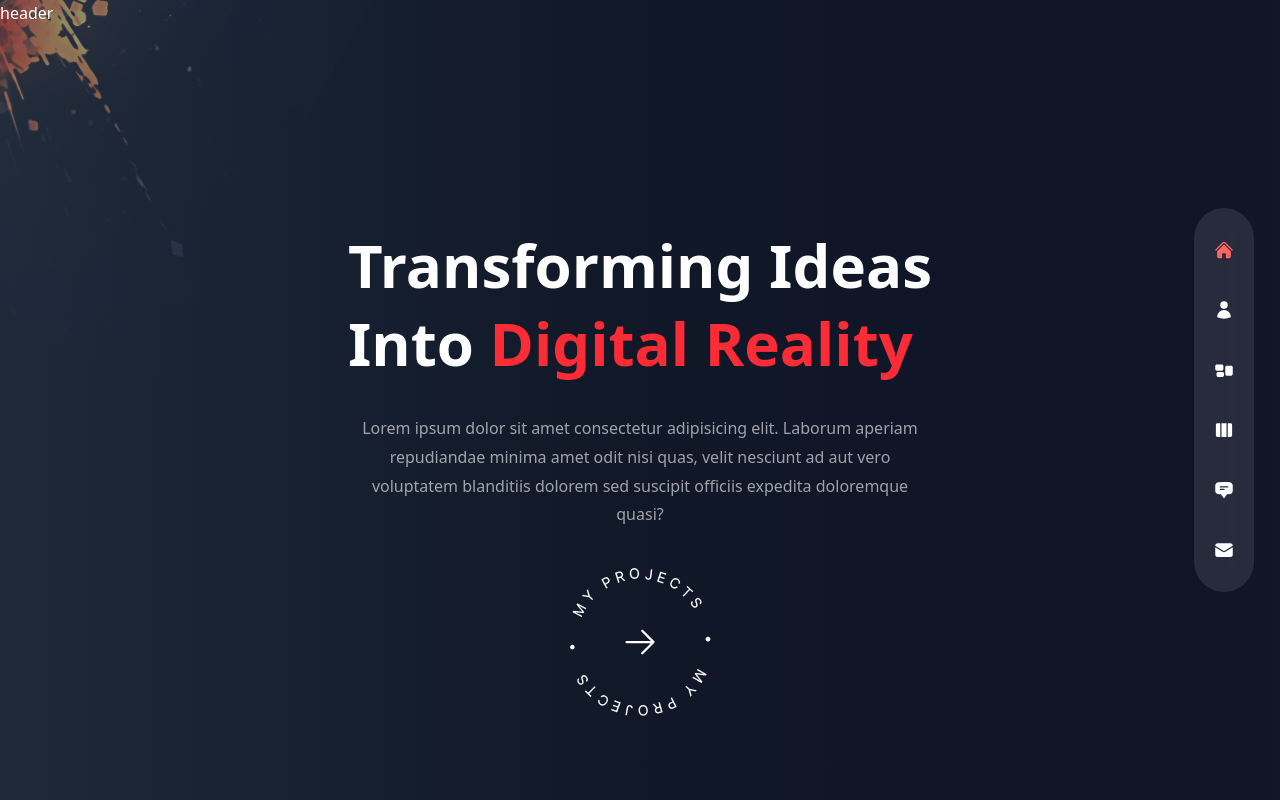
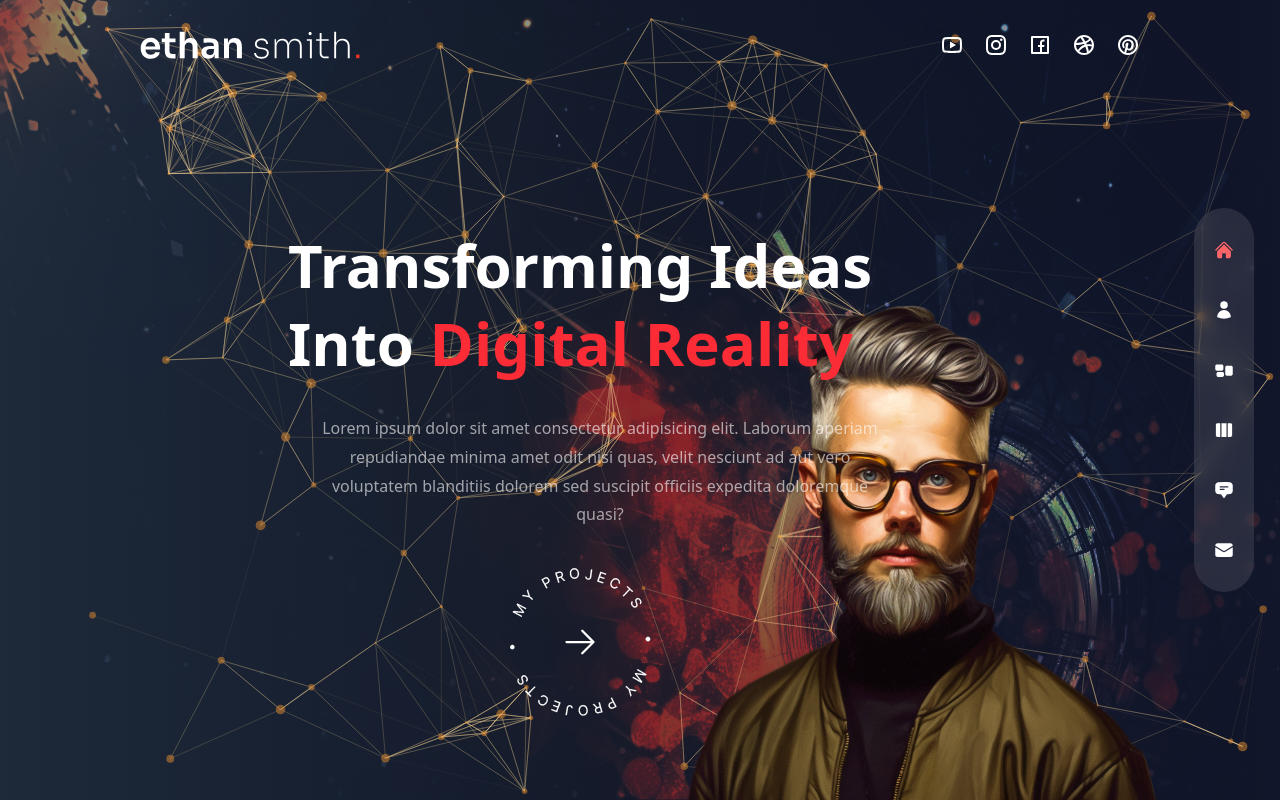
Before and after one commit to JuanferGG/nextJs-nestJs, a Next.js app in the folder multipage-portfolio/: page / in a window 1280 px wide. Built offline with nearby package versions, Linux system fonts and the light colour scheme.

Commit message:
home section complete

```diff
--- a/multipage-portfolio/src/components/Avatar.tsx
+++ b/multipage-portfolio/src/components/Avatar.tsx
@@ -1,9 +1,15 @@
-
-
-
+import Image from "next/image";
 
 export default function Avatar() {
   return (
-    <div>Avatar</div>
-  )
+    <div className="hidden xl:flex xl:max-w-none">
+      <Image
+        src={"/avatar.png"}
+        alt="avatar"
+        width={550}
+        height={580}
+        className="translate-z-0 w-full h-full "
+      />
+    </div>
+  );
 }
--- a/multipage-portfolio/src/components/Header.tsx
+++ b/multipage-portfolio/src/components/Header.tsx
@@ -1,10 +1,27 @@
+import Image from "next/image";
 
+import Link from "next/link";
 
+import Socials from "./Socials";
 
 export default function Header() {
   return (
-    <header className="absolute z-30 w-full ">
-      header
+    <header className="absolute z-30 w-full flex items-center px-[140px] xl:h-[90px]">
+      <div className="container mx-auto">
+        <div className="flex flex-col lg:flex-row justify-between items-center gap-y-6 py-8">
+          {/* Logo */}
+          <Link href={"/"}>
+            <Image
+              src={"/logo.svg"}
+              alt="logo"
+              width={220}
+              height={48}
+              priority={true}
+            />
+          </Link>
+          <Socials />
+        </div>
+      </div>
     </header>
-  )
+  );
 }
--- a/multipage-portfolio/src/components/ParticlesContainer.tsx
+++ b/multipage-portfolio/src/components/ParticlesContainer.tsx
@@ -1,9 +1,100 @@
-
-
-
+import { Particles } from "react-tsparticles";
+import { loadFull } from "tsparticles";
+import { useCallback } from "react";
+import { distance } from "framer-motion";
 
 export default function ParticlesContainer() {
+  const particlesInit = useCallback(async (engine) => {
+    await loadFull(engine);
+  }, []);
+
+  const particlesLoaded = useCallback(async () => {}, []);
+
   return (
-    <div>ParticlesContainer</div>
-  )
+    <Particles
+      className="w-full h-full absolute translate-z-0"
+      id="tsparticles"
+      init={particlesInit}
+      loaded={particlesLoaded}
+      options={{
+        fullScreen: { enable: true },
+        background: {
+          color: {
+            value: "",
+          },
+        },
+        fpsLimit: 120,
+        interactivity: {
+          events: {
+            onclick: {
+              enable: true,
+              mode: "push",
+            },
+            onHover: {
+              enable: true,
+              mode: "repulse",
+            },
+            resize: true,
+          },
+          modes: {
+            push: {
+              quantity: 5,
+              maxQuantity: 80,
+            },
+            repulse: {
+              distance: 100,
+              duration: 0.4,
+            },
+            attract: {
+                distance: 200,
+                duration: 0.4,
+                factor: 5
+              },
+          },
+        },
+        particles: {
+          color: {
+            value: "#e68e2e",
+          },
+          links: {
+            color: "#f5d393",
+            distance: 150,
+            enable: true,
+            opacity: 0.5,
+            width: 1,
+          },
+          collisions: {
+            enable: true,
+          },
+          move: {
+            direction: "none",
+            enable: true,
+            outModes: {
+              default: "bounce",
+            },
+            random: false,
+            speed: 1,
+            straight: false,
+          },
+          number: {
+            density: {
+              enable: true,
+              area: 500,
+            },
+            value: 80,
+          },
+          opacity: {
+            value: 0.5,
+          },
+          shape: {
+            type: "circle",
+          },
+          size: {
+            value: { min: 1, max: 5 },
+          },
+        },
+        detectRetina: true,
+      }}
+    />
+  );
 }
--- a/multipage-portfolio/src/components/ProjectsBtn.tsx
+++ b/multipage-portfolio/src/components/ProjectsBtn.tsx
@@ -6,7 +6,7 @@
 
 export default function ProjectsBtn() {
   return (
-    <div className="mx-auto xl:mx-0">
+    <div className="mx-auto xl:mx-0 z-20">
       <Link href={"/work"} className="group relative w-[185px] h-[185px] flex justify-center items-center ">
         <Image
           className="animate-spin [animation-duration:10s] w-full h-full max-w-[141px] max-h-[148px]"
--- /dev/null
+++ b/multipage-portfolio/src/components/Socials.tsx
@@ -0,0 +1,46 @@
+import Link from "next/link";
+
+import {
+  RiYoutubeLine,
+  RiInstagramLine,
+  RiFacebookBoxLine,
+  RiDribbbleLine,
+  RiPinterestLine,
+} from "react-icons/ri";
+
+export default function Socials() {
+  return (
+    <div className="flex items-center gap-x-5 text-2xl">
+      <Link
+        href={"#"}
+        className="hover:text-red-500 transition-all duration-200"
+      >
+        <RiYoutubeLine />
+      </Link>
+      <Link
+        href={"#"}
+        className="hover:text-red-500 transition-all duration-200"
+      >
+        <RiInstagramLine />
+      </Link>
+      <Link
+        href={"#"}
+        className="hover:text-red-500 transition-all duration-200"
+      >
+        <RiFacebookBoxLine />
+      </Link>
+      <Link
+        href={"#"}
+        className="hover:text-red-500 transition-all duration-200"
+      >
+        <RiDribbbleLine />
+      </Link>
+      <Link
+        href={"#"}
+        className="hover:text-red-500 transition-all duration-200"
+      >
+        <RiPinterestLine />
+      </Link>
+    </div>
+  );
+}
--- a/multipage-portfolio/src/components/Transition.tsx
+++ b/multipage-portfolio/src/components/Transition.tsx
@@ -23,7 +23,7 @@
   return (
     <>
       <motion.div
-        className="fixed top-0 bottom-0 right-full w-screen h-screen z-30 bg-[#2e2257]"
+        className="fixed top-0 bottom-0 right-full w-screen h-screen z-50 bg-[#2e2257]"
         variants={transitionVariant}
         initial="initial"
         animate="animate"
@@ -35,7 +35,7 @@
         }}
       ></motion.div>
       <motion.div
-        className="fixed top-0 bottom-0 right-full w-screen h-screen z-20 bg-[#3b2d71]"
+        className="fixed top-0 bottom-0 right-full w-screen h-screen z-50 bg-[#3b2d71]"
         variants={transitionVariant}
         initial="initial"
         animate="animate"
@@ -47,7 +47,7 @@
         }}
       ></motion.div>
       <motion.div
-        className="fixed top-0 bottom-0 right-full w-screen h-screen z-10 bg-[#4b3792]"
+        className="fixed top-0 bottom-0 right-full w-screen h-screen z-50 bg-[#4b3792]"
         variants={transitionVariant}
         initial="initial"
         animate="animate"
--- a/multipage-portfolio/src/pages/about/index.tsx
+++ b/multipage-portfolio/src/pages/about/index.tsx
@@ -86,5 +86,5 @@
   ];
 
 export default function index() {
-  return <div key={10}>About</div>;
+  return <div >About</div>;
 }
--- a/multipage-portfolio/src/pages/index.tsx
+++ b/multipage-portfolio/src/pages/index.tsx
@@ -12,13 +12,13 @@
   return (
     <div className="bg-gray-900/85 h-full">
       <div className="w-full h-full bg-gradient-to-r from-gray-800 via-gray-900 to-black/10">
-        <div className="text-center flex flex-col justify-center xl:items-center xl:pt-40 xl:text-left h-full container mx-auto">
+        <div className="text-center flex flex-col justify-center xl:items-center xl:pt-40 xl:text-left h-full container mx-auto xl:pr-30">
           <motion.h1
             variants={fadeIn("down", 0.3)}
             initial="hidden"
             animate="show"
             exit={"hidden"}
-            className="h1"
+            className="h1 z-20"
           >
             Transforming Ideas <br />
             Into <span className="text-red-500">Digital Reality</span>
@@ -28,7 +28,7 @@
             initial="hidden"
             animate="show"
             exit={"hidden"}
-            className="max-w-sm xl:max-w-xl mx-auto xl:mx-0 mb-2 xl:mb-5 xl:text-center"
+            className="max-w-sm xl:max-w-xl mx-auto xl:mx-0 mb-2 xl:mb-5 xl:text-center xl:ml-10 z-20"
           >
             Lorem ipsum dolor sit amet consectetur adipisicing elit. Laborum
             aperiam repudiandae minima amet odit nisi quas, velit nesciunt ad
@@ -43,13 +43,39 @@
             initial="hidden"
             animate="show"
             exit={"hidden"}
-            className="hidden xl:flex"
+            className="hidden xl:flex z-20"
           >
             <ProjectsBtn />
           </motion.div>
         </div>
       </div>
-      <div>image</div>
+      <div className="w-[1200px] h-full absolute right-0 bottom-0">
+        <div className="bg-none xl:bg-cover xl:bg-right relative h-full">
+          {/* Image bg */}
+          <Image
+            src="/bg-explosion.png"
+            alt="background explosion"
+            fill
+            priority
+            className="mix-blend-color-dodge opacity-50"
+          />
+          {/* particles bg */}
+          <div>
+            <ParticlesContainer />
+          </div>
+          {/* image avatar */}
+          <motion.div
+            variants={fadeIn("up", 0.5)}
+            initial="hidden"
+            animate="show"
+            exit={"hidden"}
+            transition={{ duration: 1, ease: "easeInOut" }}
+            className="w-full h-full max-w-[550px] max-h-[550px] absolute -bottom-15 lg:-bottom-11 lg:right-[8%]"
+          >
+            <Avatar />
+          </motion.div>
+        </div>
+      </div>
     </div>
   );
 }
```
